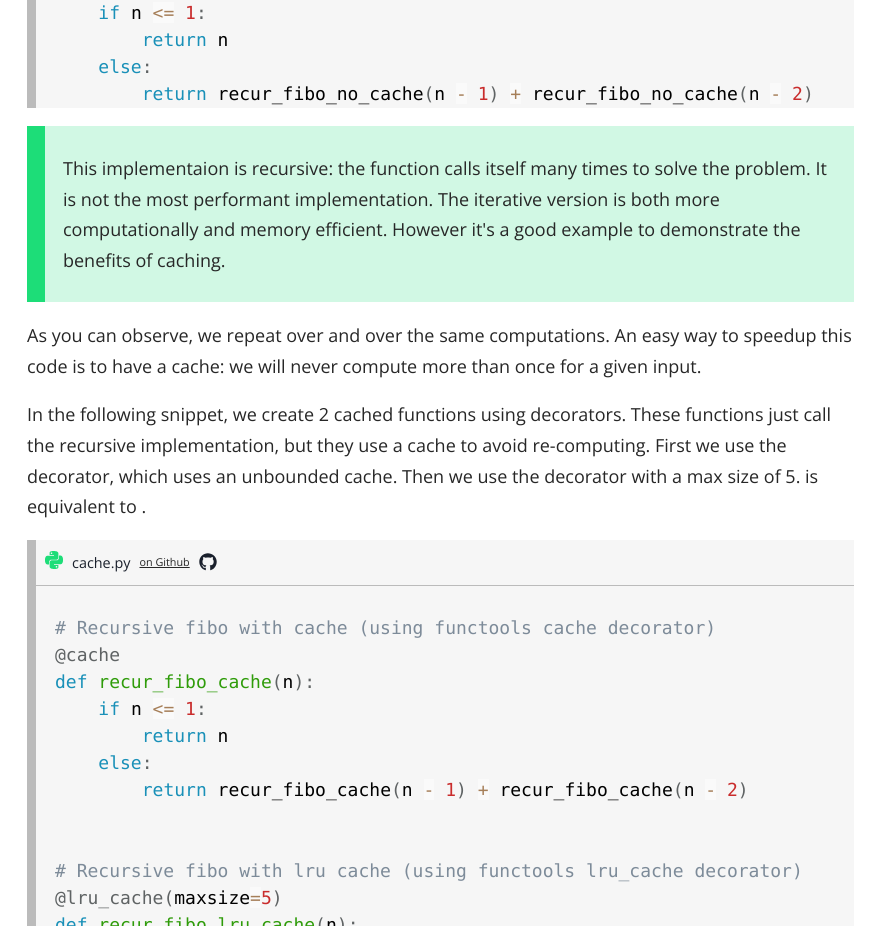
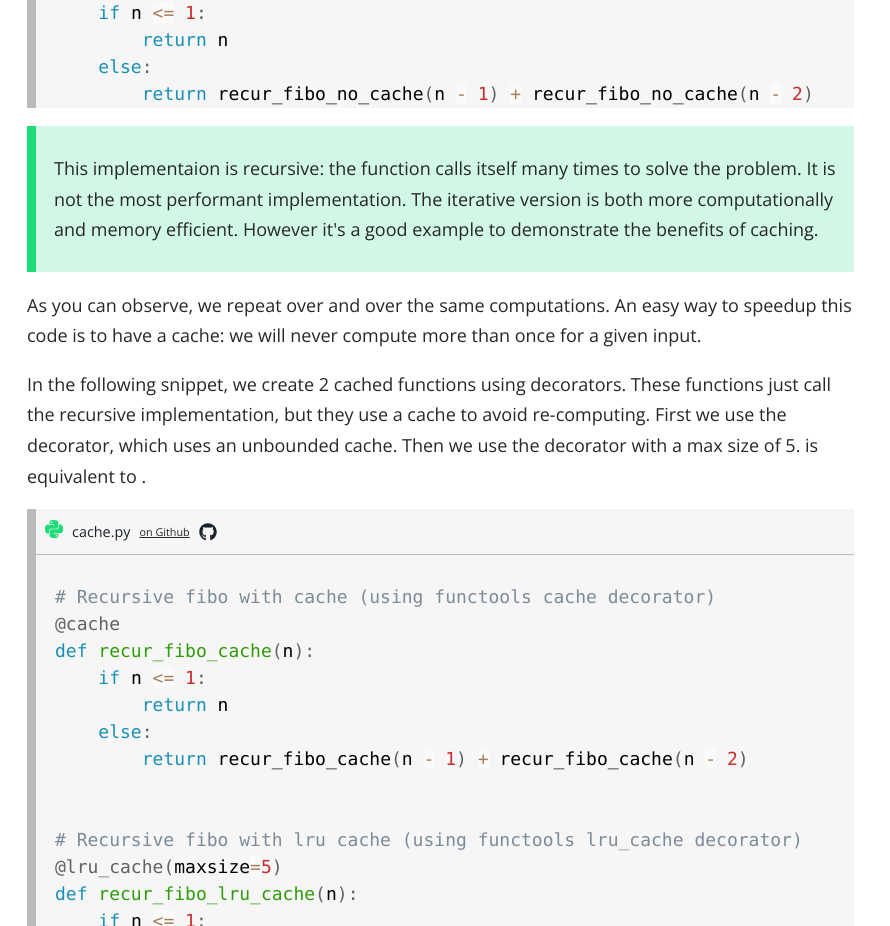
Before and after one commit to bitswired/old.bitswired.com, a Next.js app: page /blog/bitsof-python-builtin-caching in a window 1280 px wide. Shown: the part 2900-3826 px from the top of the page, without its empty margins (0-890 px from the left). Built offline with nearby package versions, Linux system fonts and the light colour scheme.

Commit message:
Reduce border in info block

```diff
--- a/src/components/MDX/index.tsx
+++ b/src/components/MDX/index.tsx
@@ -198,7 +198,7 @@ function BlockBuilder(blockType: string) {
     const bgColor = `${color}33`;
 
     return (
-      <Box borderLeft={`1em solid ${color}`} pl="1em" pr="1em" py="0.5em" bgColor={bgColor}>
+      <Box borderLeft={`0.5em solid ${color}`} pl="1em" pr="1em" py="0.5em" bgColor={bgColor}>
         {children}
       </Box>
     );
```
